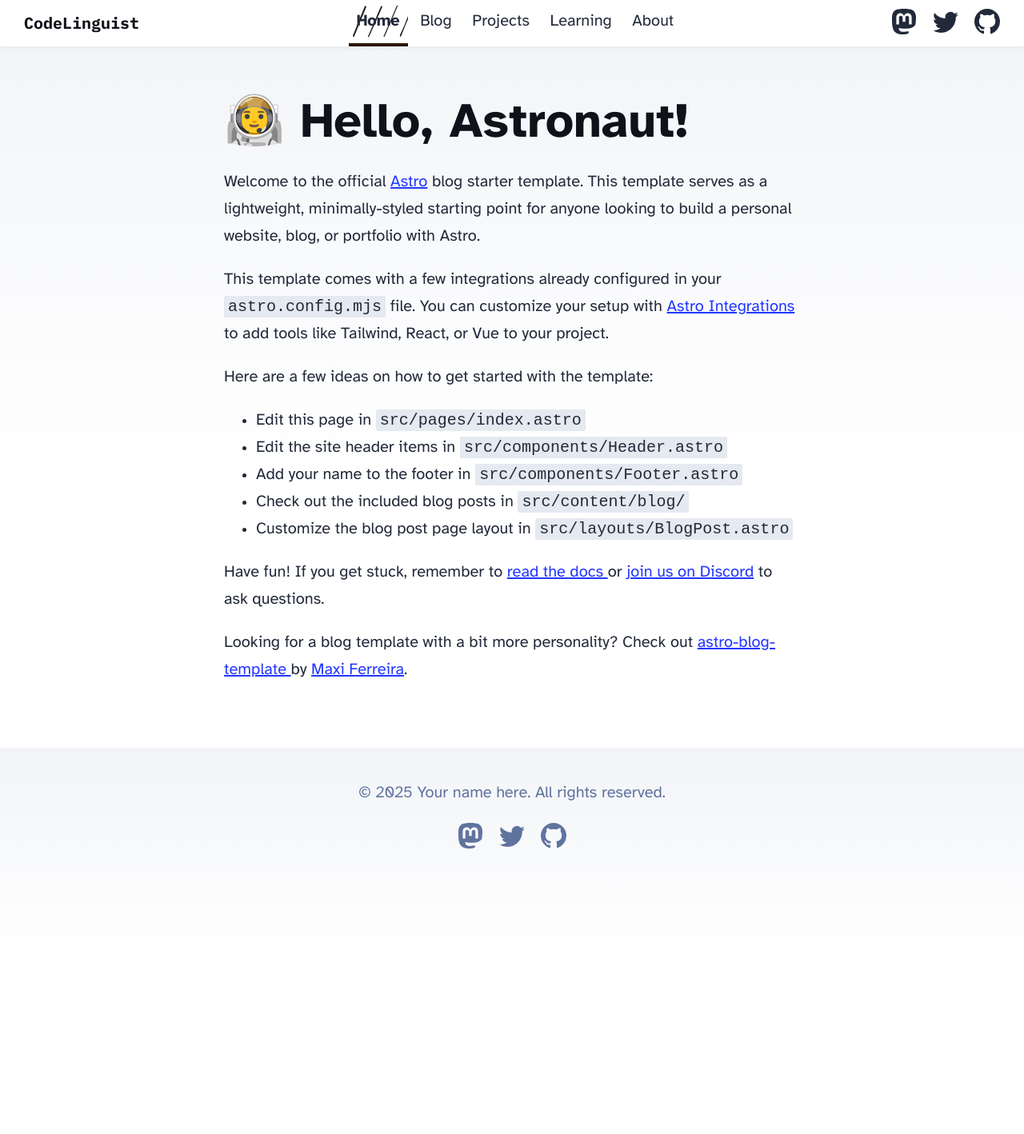
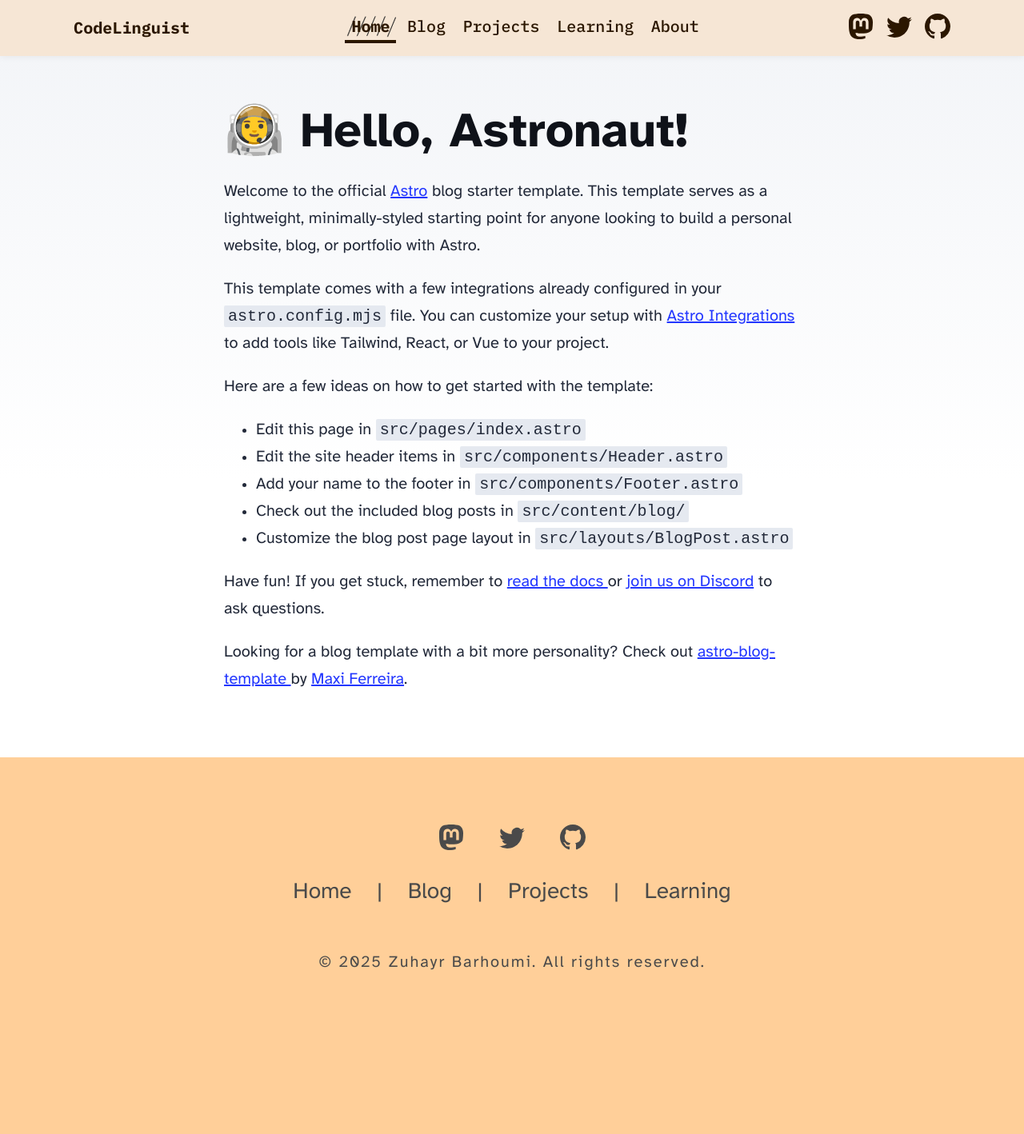
Before and after one commit to Zuhayr-Barhoumi/codelinguist, an Astro site: page / in a window 1280 px wide. Shown: the whole page at 80% size. Before the commit the page ends 1193 px from the top, so only its background shows below. Built offline with nearby package versions, Linux system fonts and the light colour scheme; Astro itself is replaced by a stand-in of ours.

Commit message:
we got unocss working with a decent nav and footer

```diff
--- a/astro.config.mjs
+++ b/astro.config.mjs
@@ -2,9 +2,10 @@
 import { defineConfig } from "astro/config";
 import mdx from "@astrojs/mdx";
 import sitemap from "@astrojs/sitemap";
+import UnoCSS from "unocss/astro";
 
 // https://astro.build/config
 export default defineConfig({
   site: "https://example.com",
-  integrations: [mdx(), sitemap()],
+  integrations: [mdx(), sitemap(), UnoCSS()],
 });
--- a/package.json
+++ b/package.json
@@ -13,5 +13,8 @@
     "@astrojs/rss": "^4.0.11",
     "@astrojs/sitemap": "^3.2.1",
     "astro": "^5.3.0"
+  },
+  "devDependencies": {
+    "unocss": "^65.5.0"
   }
 }
--- a/src/components/Footer.astro
+++ b/src/components/Footer.astro
@@ -2,8 +2,80 @@
 const today = new Date();
 ---
 
-<footer>
-	&copy; {today.getFullYear()} Your name here. All rights reserved.
+<footer class="py-4 bg-tertiary text-darkest text-center text-2xl lg:text-3xl">
+  <div class="social-links flex justify-center space-x-4 my-2">
+    <a href="https://m.webtoo.ls/@astro" target="_blank">
+      <span class="sr-only">Follow Astro on Mastodon</span>
+      <svg
+        viewBox="0 0 16 16"
+        aria-hidden="true"
+        width="32"
+        height="32"
+        astro-icon="social/mastodon"
+        ><path
+          fill="currentColor"
+          d="M11.19 12.195c2.016-.24 3.77-1.475 3.99-2.603.348-1.778.32-4.339.32-4.339 0-3.47-2.286-4.488-2.286-4.488C12.062.238 10.083.017 8.027 0h-.05C5.92.017 3.942.238 2.79.765c0 0-2.285 1.017-2.285 4.488l-.002.662c-.004.64-.007 1.35.011 2.091.083 3.394.626 6.74 3.78 7.57 1.454.383 2.703.463 3.709.408 1.823-.1 2.847-.647 2.847-.647l-.06-1.317s-1.303.41-2.767.36c-1.45-.05-2.98-.156-3.215-1.928a3.614 3.614 0 0 1-.033-.496s1.424.346 3.228.428c1.103.05 2.137-.064 3.188-.189zm1.613-2.47H11.13v-4.08c0-.859-.364-1.295-1.091-1.295-.804 0-1.207.517-1.207 1.541v2.233H7.168V5.89c0-1.024-.403-1.541-1.207-1.541-.727 0-1.091.436-1.091 1.296v4.079H3.197V5.522c0-.859.22-1.541.66-2.046.456-.505 1.052-.764 1.793-.764.856 0 1.504.328 1.933.983L8 4.39l.417-.695c.429-.655 1.077-.983 1.934-.983.74 0 1.336.259 1.791.764.442.505.661 1.187.661 2.046v4.203z"
+        ></path></svg
+      >
+    </a>
+    <a href="https://twitter.com/astrodotbuild" target="_blank">
+      <span class="sr-only">Follow Astro on Twitter</span>
+      <svg
+        viewBox="0 0 16 16"
+        aria-hidden="true"
+        width="32"
+        height="32"
+        astro-icon="social/twitter"
+        ><path
+          fill="currentColor"
+          d="M5.026 15c6.038 0 9.341-5.003 9.341-9.334 0-.14 0-.282-.006-.422A6.685 6.685 0 0 0 16 3.542a6.658 6.658 0 0 1-1.889.518 3.301 3.301 0 0 0 1.447-1.817 6.533 6.533 0 0 1-2.087.793A3.286 3.286 0 0 0 7.875 6.03a9.325 9.325 0 0 1-6.767-3.429 3.289 3.289 0 0 0 1.018 4.382A3.323 3.323 0 0 1 .64 6.575v.045a3.288 3.288 0 0 0 2.632 3.218 3.203 3.203 0 0 1-.865.115 3.23 3.23 0 0 1-.614-.057 3.283 3.283 0 0 0 3.067 2.277A6.588 6.588 0 0 1 .78 13.58a6.32 6.32 0 0 1-.78-.045A9.344 9.344 0 0 0 5.026 15z"
+        ></path></svg
+      >
+    </a>
+    <a href="https://github.com/withastro/astro" target="_blank">
+      <span class="sr-only">Go to Astro's GitHub repo</span>
+      <svg
+        viewBox="0 0 16 16"
+        aria-hidden="true"
+        width="32"
+        height="32"
+        astro-icon="social/github"
+        ><path
+          fill="currentColor"
+          d="M8 0C3.58 0 0 3.58 0 8c0 3.54 2.29 6.53 5.47 7.59.4.07.55-.17.55-.38 0-.19-.01-.82-.01-1.49-2.01.37-2.53-.49-2.69-.94-.09-.23-.48-.94-.82-1.13-.28-.15-.68-.52-.01-.53.63-.01 1.08.58 1.23.82.72 1.21 1.87.87 2.33.66.07-.52.28-.87.51-1.07-1.78-.2-3.64-.89-3.64-3.95 0-.87.31-1.59.82-2.15-.08-.2-.36-1.02.08-2.12 0 0 .67-.21 2.2.82.64-.18 1.32-.27 2-.27.68 0 1.36.09 2 .27 1.53-1.04 2.2-.82 2.2-.82.44 1.1.16 1.92.08 2.12.51.56.82 1.27.82 2.15 0 3.07-1.87 3.75-3.65 3.95.29.25.54.73.54 1.48 0 1.07-.01 1.93-.01 2.2 0 .21.15.46.55.38A8.012 8.012 0 0 0 16 8c0-4.42-3.58-8-8-8z"
+        ></path></svg
+      >
+    </a>
+  </div>
+  <div class="mt-4 mb-12 border-t-2 border-darkest pt-4 w-fit mx-auto">
+    <a
+      class="px-4 md:px-5 lg:px-6 decoration-none text-grey hover:text-darkest"
+      href="/">Home</a
+    >
+    |
+    <a
+      class="px-4 md:px-5 lg:px-6 decoration-none text-grey hover:text-darkest"
+      href="/blog">Blog</a
+    > |
+    <a
+      class="px-4 md:px-5 lg:px-6 decoration-none text-grey hover:text-darkest"
+      href="/projects">Projects</a
+    >
+    |
+    <a
+      class="px-4 md:px-5 lg:px-6 decoration-none text-grey hover:text-darkest"
+      href="/learning">Learning</a
+    >
+  </div>
+  <p
+    class="mt-4 md:mt-6 tracking-widest lg:text-base border-t-2 border-darkest p-4 w-fit mx-auto"
+  >
+    &copy; {today.getFullYear()} Zuhayr Barhoumi. All rights reserved.
+  </p>
+</footer>
+
+<!-- <footer>
+  &copy; {today.getFullYear()} Zuhayr Barhoumi. All rights reserved.
   <div class="social-links">
     <a href="https://m.webtoo.ls/@astro" target="_blank">
       <span class="sr-only">Follow Astro on Mastodon</span>
@@ -21,7 +93,12 @@
     </a>
     <a href="https://twitter.com/astrodotbuild" target="_blank">
       <span class="sr-only">Follow Astro on Twitter</span>
-			<svg viewBox="0 0 16 16" aria-hidden="true" width="32" height="32" astro-icon="social/twitter"
+      <svg
+        viewBox="0 0 16 16"
+        aria-hidden="true"
+        width="32"
+        height="32"
+        astro-icon="social/twitter"
         ><path
           fill="currentColor"
           d="M5.026 15c6.038 0 9.341-5.003 9.341-9.334 0-.14 0-.282-.006-.422A6.685 6.685 0 0 0 16 3.542a6.658 6.658 0 0 1-1.889.518 3.301 3.301 0 0 0 1.447-1.817 6.533 6.533 0 0 1-2.087.793A3.286 3.286 0 0 0 7.875 6.03a9.325 9.325 0 0 1-6.767-3.429 3.289 3.289 0 0 0 1.018 4.382A3.323 3.323 0 0 1 .64 6.575v.045a3.288 3.288 0 0 0 2.632 3.218 3.203 3.203 0 0 1-.865.115 3.23 3.23 0 0 1-.614-.057 3.283 3.283 0 0 0 3.067 2.277A6.588 6.588 0 0 1 .78 13.58a6.32 6.32 0 0 1-.78-.045A9.344 9.344 0 0 0 5.026 15z"
@@ -30,7 +107,12 @@
     </a>
     <a href="https://github.com/withastro/astro" target="_blank">
       <span class="sr-only">Go to Astro's GitHub repo</span>
-			<svg viewBox="0 0 16 16" aria-hidden="true" width="32" height="32" astro-icon="social/github"
+      <svg
+        viewBox="0 0 16 16"
+        aria-hidden="true"
+        width="32"
+        height="32"
+        astro-icon="social/github"
         ><path
           fill="currentColor"
           d="M8 0C3.58 0 0 3.58 0 8c0 3.54 2.29 6.53 5.47 7.59.4.07.55-.17.55-.38 0-.19-.01-.82-.01-1.49-2.01.37-2.53-.49-2.69-.94-.09-.23-.48-.94-.82-1.13-.28-.15-.68-.52-.01-.53.63-.01 1.08.58 1.23.82.72 1.21 1.87.87 2.33.66.07-.52.28-.87.51-1.07-1.78-.2-3.64-.89-3.64-3.95 0-.87.31-1.59.82-2.15-.08-.2-.36-1.02.08-2.12 0 0 .67-.21 2.2.82.64-.18 1.32-.27 2-.27.68 0 1.36.09 2 .27 1.53-1.04 2.2-.82 2.2-.82.44 1.1.16 1.92.08 2.12.51.56.82 1.27.82 2.15 0 3.07-1.87 3.75-3.65 3.95.29.25.54.73.54 1.48 0 1.07-.01 1.93-.01 2.2 0 .21.15.46.55.38A8.012 8.012 0 0 0 16 8c0-4.42-3.58-8-8-8z"
@@ -38,12 +120,12 @@
       >
     </a>
   </div>
-</footer>
+</footer> -->
 <style>
   footer {
     padding: 2em 1em 6em 1em;
-		background: linear-gradient(var(--gray-gradient)) no-repeat;
-		color: rgb(var(--gray));
+    background: var(--color-tertiary);
+    color: var(--color-grey);
     text-align: center;
   }
   .social-links {
@@ -54,9 +136,9 @@
   }
   .social-links a {
     text-decoration: none;
-		color: rgb(var(--gray));
+    color: var(--color-grey);
   }
   .social-links a:hover {
-		color: rgb(var(--gray-dark));
+    color: var(--color-darkest);
   }
 </style>
--- a/src/components/Header.astro
+++ b/src/components/Header.astro
@@ -1,11 +1,17 @@
 ---
-import HeaderLink from './HeaderLink.astro';
-import { SITE_TITLE } from '../consts';
+import HeaderLink from "./HeaderLink.astro";
+import { SITE_TITLE } from "../consts";
 ---
 
-<header>
-	<nav>
-		<h2><a href="/">{SITE_TITLE}</a></h2>
+<header class="bg-primary">
+  <nav
+    class="flex justify-between items-center p-4 sm:px-8 md:px-16 4xl:px-32 bg-primary"
+  >
+    <h2>
+      <a class="font-ibm text-xl font-bold text-dark lg:mr-4 sm:mr-2" href="/"
+        >{SITE_TITLE}</a
+      >
+    </h2>
     <div class="internal-links">
       <HeaderLink href="/">Home</HeaderLink>
       <HeaderLink href="/blog">Blog</HeaderLink>
@@ -48,7 +54,7 @@
   header {
     margin: 0;
     padding: 0 1em;
-		background: white;
+    /* background: white; */
     box-shadow: 0 2px 8px rgba(var(--black), 5%);
   }
   h2 {
@@ -61,14 +67,14 @@
   h2 a.active {
     text-decoration: none;
   }
-	nav {
+  /* nav {
     display: flex;
     align-items: center;
     justify-content: space-between;
-	}
+  } */
   nav a {
-		padding: 0.5em;
-		color: var(--black);
+    padding: 0 0.4em;
+    color: var(--color-dark);
     border-bottom: 4px solid transparent;
     text-decoration: none;
   }
--- a/src/components/HeaderLink.astro
+++ b/src/components/HeaderLink.astro
@@ -1,15 +1,20 @@
 ---
-import type { HTMLAttributes } from 'astro/types';
+import type { HTMLAttributes } from "astro/types";
 
-type Props = HTMLAttributes<'a'>;
+type Props = HTMLAttributes<"a">;
 
 const { href, class: className, ...props } = Astro.props;
-const pathname = Astro.url.pathname.replace(import.meta.env.BASE_URL, '');
+const pathname = Astro.url.pathname.replace(import.meta.env.BASE_URL, "");
 const subpath = pathname.match(/[^\/]+/g);
-const isActive = href === pathname || href === '/' + (subpath?.[0] || '');
+const isActive = href === pathname || href === "/" + (subpath?.[0] || "");
 ---
 
-<a href={href} class:list={[className, { active: isActive }]} {...props}>
+<a
+  class="text-dark font-ibm"
+  href={href}
+  class:list={[className, { active: isActive }]}
+  {...props}
+>
   <slot />
 </a>
 <style>
```
Also changed, not shown: 1 other file. Lines whose indentation alone changed are shown as unchanged.
